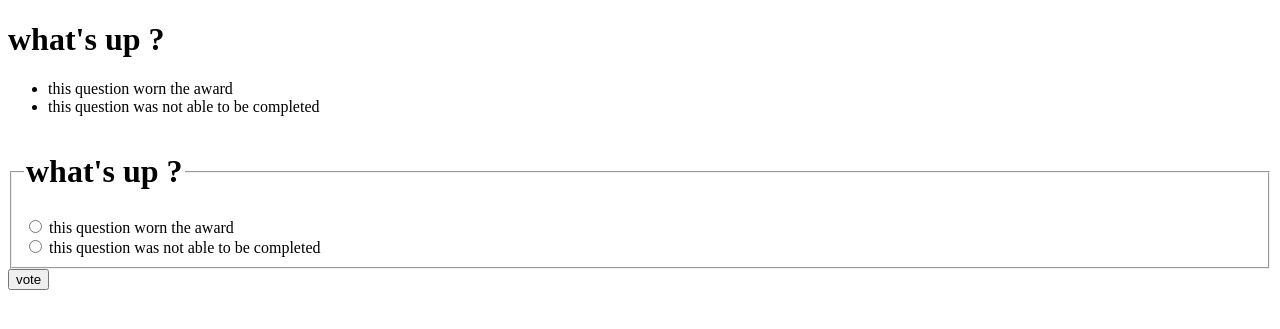
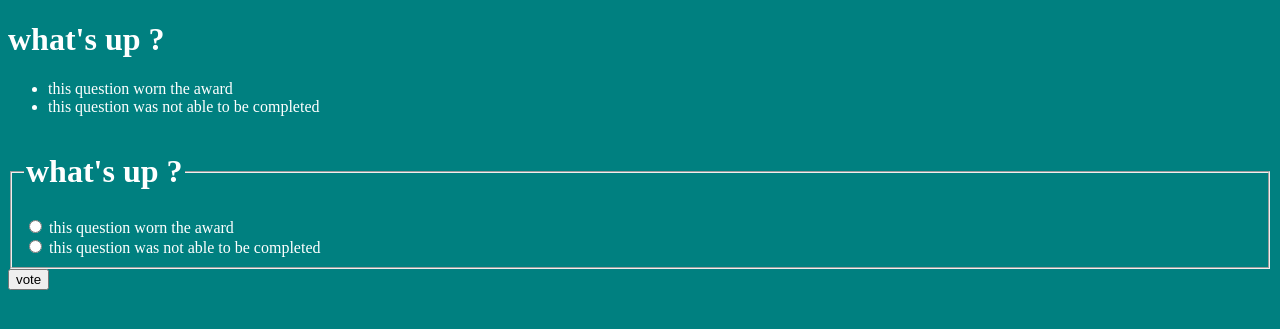
Before and after one commit to ProKelly/polls, a Django app: page /polls/1/ in a window 1280 px wide. Shown: the top 329 px of the page. Run offline with Django 5.2, Linux system fonts and the light colour scheme; data comes from the database, SQL or seed files in the repository; both versions use the stored data as it was after the commit.

Commit message:
customizing the admin looks and i've some static files in the polls app

```diff
--- /dev/null
+++ b/polls/static/polls/css/styles.css
@@ -0,0 +1,8 @@
+li a {
+    color: green;
+}
+
+body {
+    background-color: teal;
+    color: white;
+}
--- a/templates/main.html
+++ b/templates/main.html
@@ -1,9 +1,10 @@
 <!DOCTYPE html>
+{% load static %}
 <html lang="en">
 <head>
     <meta charset="UTF-8">
     <meta name="viewport" content="width=device-width, initial-scale=1.0">
-
+    <link rel="stylesheet" href="{% static 'polls/css/styles.css' %}">
 
     <title>polls | {% block title %}
 
```
Also changed, not shown: polls/admin.py (+10 -1 lines), db.sqlite3.
